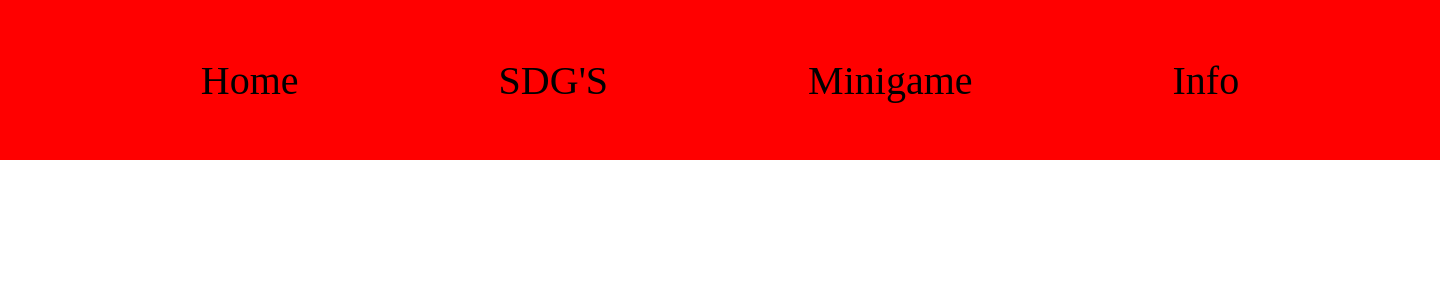
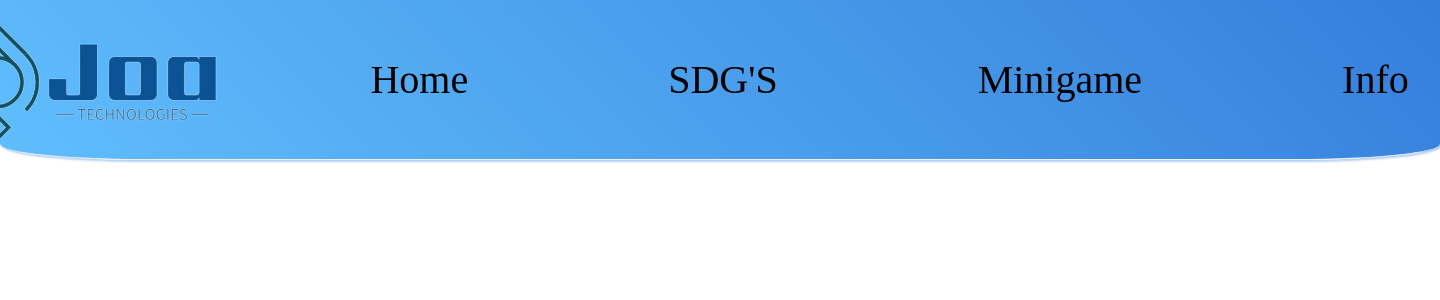
Before and after one commit to Awes2000/JOA-BO, a PHP site: page / in a window 1440 px wide; the page is wider, and only the part inside the window is pictured. Shown: the top 300 px of that part. Run offline with PHP 8.4, Linux system fonts and the light colour scheme.

Commit message:
Header v1.1

```diff
--- a/css/style.css
+++ b/css/style.css
@@ -18,10 +18,19 @@ body {
 .nav {
     width: 100%;
     height: 20vh;
-    background: red;
+    background: linear-gradient(45deg, #60befd, #347edb);
     display: flex;
     justify-content: center;
     align-items: center;
+    border-bottom-left-radius: 10%;
+    border-bottom-right-radius: 10%;
+    border-bottom: solid #eee 0.15rem;
+    box-shadow: 0.2rem 0.2rem 0.2rem rgba(0, 96, 231, 0.3);
+    /* Add a shadow */
+}
+
+.logo {
+    max-height: 130%;
 }
 
 .list {
--- a/index.html
+++ b/index.html
@@ -9,6 +9,7 @@
   </head>
   <body>
     <nav class="nav">
+      <img src="images/joa_logo.png" alt="Logo" class="logo" />
       <ul class="list">
         <li class="listItem">Home</li>
         <li class="listItem">SDG'S</li>
```
